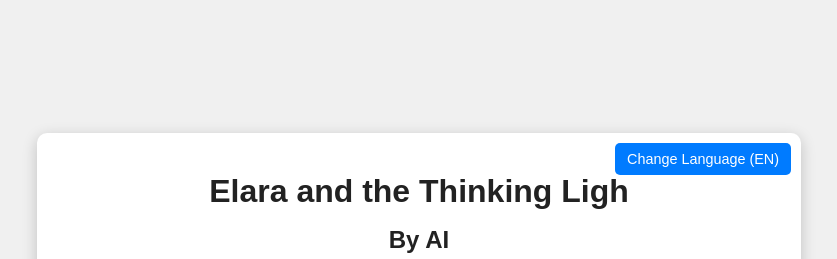
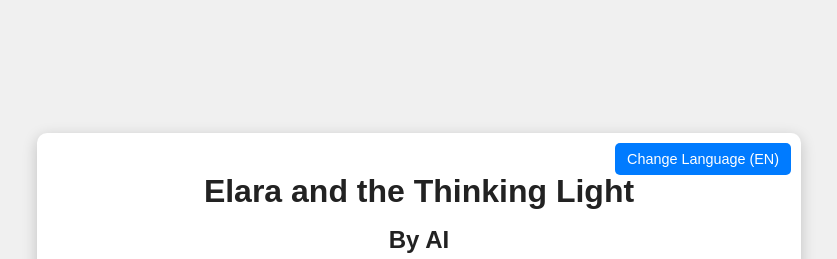
Before and after one commit to susanfu2021/SumQuantumcomputingAI, a plain HTML site: page index.html in a window 1280 px wide. Shown: the top 259 px of the page, without its empty margins (221-1058 px from the left). Drawn offline with Linux system fonts and the light colour scheme; grey boxes are pictures that could not be loaded.

Commit message:
Add files via upload

```diff
--- a/index.html
+++ b/index.html
@@ -4,7 +4,7 @@
 <head>
     <meta charset="UTF-8">
     <meta name="viewport" content="width=device-width, initial-scale=1.0">
-    <title>Elara and the Thinking Ligh</title>
+    <title>Elara and the Thinking Light</title>
     <style>
         body {
             font-family: 'Arial', 'Microsoft YaHei', sans-serif; /* Added Chinese font */
@@ -114,7 +114,7 @@
     "18": "\"My ideas will continue to grow and connect,\" Lumen replied, its light pulsing warmly. \"And with curious friends like you, Elara, there's no limit to what we can discover together.\"",
     "19": "From that day on, Elara and Lumen explored many puzzles, big and small. Elara learned that even the most complex ideas could be understood with a little imagination and a very special friend.",
     "20": "And Lumen, the quantum computational AI, continued to think in new ways, showing everyone that the future was full of amazing possibilities, just waiting to be explored.",
-    "title": "Elara and the Thinking Ligh",
+    "title": "Elara and the Thinking Light",
     "author": "By AI"
   },
   "zh": {
```
